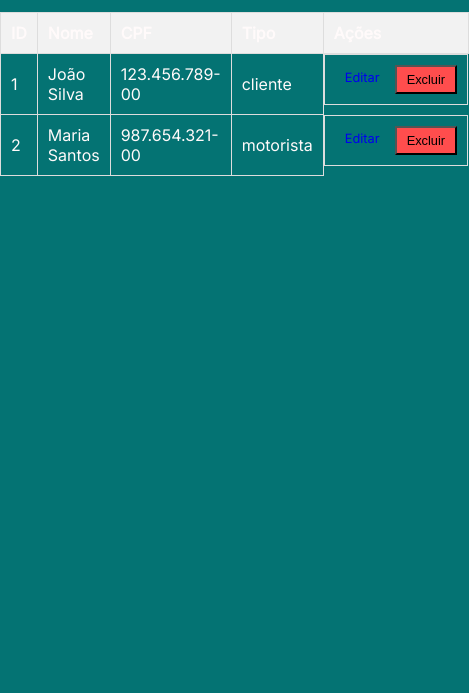
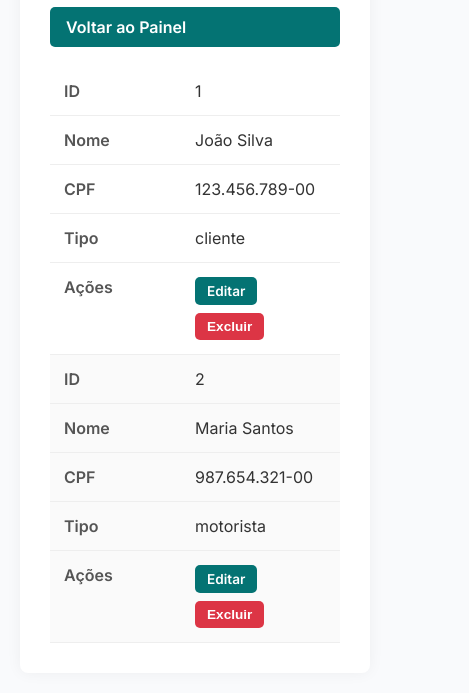
Before and after one commit to Rayanagmss/fluir, a plain HTML site: page app/templates/admin_usuarios.html in a window 390 px wide. Shown: the part 164-857 px from the top of the page, 469 px wide, since content can reach past the window. Drawn offline with Linux system fonts and the light colour scheme.

Commit message:
Update admin_usuarios.html

```diff
--- a/app/templates/admin_usuarios.html
+++ b/app/templates/admin_usuarios.html
@@ -1,35 +1,167 @@
-
 <!DOCTYPE html>
 <html lang="pt-br">
 <head>
     <meta charset="UTF-8">
     <meta name="viewport" content="width=device-width, initial-scale=1.0">
     <title>Gerenciar Usuários - Fluir</title>
-    <link rel="stylesheet" href="/static/css/style.css">
+    <link href="https://fonts.googleapis.com/css2?family=Inter:wght@400;600&display=swap" rel="stylesheet">
     <style>
+        :root {
+            --cor-primaria: #047373;
+            --cor-primaria-escura: #035c5c;
+            --cor-perigo: #dc3545;
+            --cor-perigo-hover: #a71d2a;
+            --cinza-claro: #f5f5f5;
+        }
+
+        * {
+            box-sizing: border-box;
+            margin: 0;
+            padding: 0;
+        }
+
+        body {
+            font-family: 'Inter', sans-serif;
+            background-color: #f9fafc;
+            color: #333;
+            padding: 20px;
+        }
+
+        .container {
+            max-width: 1100px;
+            margin: 0 auto;
+            background-color: #fff;
+            padding: 30px;
+            border-radius: 8px;
+            box-shadow: 0 0 15px rgba(0,0,0,0.05);
+        }
+
+        h1 {
+            margin-bottom: 25px;
+            font-size: 28px;
+            color: var(--cor-primaria);
+            border-bottom: 2px solid #eee;
+            padding-bottom: 10px;
+        }
+
+        .admin-actions {
+            margin-bottom: 20px;
+            display: flex;
+            gap: 10px;
+            flex-wrap: wrap;
+        }
+
+        .btn {
+            background-color: var(--cor-primaria);
+            color: #fff;
+            padding: 10px 16px;
+            text-decoration: none;
+            border-radius: 5px;
+            font-weight: 600;
+            transition: background-color 0.2s ease;
+            border: none;
+            cursor: pointer;
+            display: inline-block;
+        }
+
+        .btn:hover {
+            background-color: var(--cor-primaria-escura);
+        }
+
+        .btn-small {
+            padding: 6px 12px;
+            font-size: 0.85em;
+        }
+
+        .btn-danger {
+            background-color: var(--cor-perigo);
+        }
+
+        .btn-danger:hover {
+            background-color: var(--cor-perigo-hover);
+        }
+
         table {
             width: 100%;
             border-collapse: collapse;
-            margin: 20px 0;
+            margin-top: 20px;
         }
+
         th, td {
-            padding: 10px;
-            border: 1px solid #ddd;
+            padding: 14px;
             text-align: left;
+            border-bottom: 1px solid #e0e0e0;
         }
+
         th {
-            background-color: #f2f2f2;
+            background-color: var(--cinza-claro);
+            font-weight: 600;
         }
+
+        tbody tr:nth-child(even) {
+            background-color: #fafafa;
+        }
+
+        tbody tr:hover {
+            background-color: #f1f7ff;
+        }
+
         .actions {
             display: flex;
-            gap: 5px;
+            gap: 8px;
+            align-items: center;
         }
-        .btn-small {
-            padding: 5px 10px;
-            font-size: 0.8em;
+
+        form {
+            display: inline;
         }
-        .btn-danger {
-            background-color: #ff4d4d;
+
+        .flash-messages {
+            background-color: #d1f1f0;
+            color: var(--cor-primaria-escura);
+            border: 1px solid #b2e3e1;
+            padding: 12px 20px;
+            margin-bottom: 20px;
+            border-radius: 5px;
+        }
+
+        @media (max-width: 600px) {
+            .admin-actions {
+                flex-direction: column;
+            }
+
+            table, thead, tbody, th, td, tr {
+                display: block;
+            }
+
+            th {
+                position: absolute;
+                left: -9999px;
+                top: -9999px;
+            }
+
+            td {
+                position: relative;
+                padding-left: 50%;
+                border: none;
+                border-bottom: 1px solid #eee;
+            }
+
+            td:before {
+                position: absolute;
+                top: 14px;
+                left: 14px;
+                width: 45%;
+                white-space: nowrap;
+                font-weight: bold;
+                color: #555;
+                content: attr(data-label);
+            }
+
+            .actions {
+                flex-direction: column;
+                align-items: flex-start;
+            }
         }
     </style>
 </head>
@@ -45,7 +177,6 @@
             <a href="/admin/usuarios/adicionar" class="btn">Adicionar Novo Usuário</a>
             <a href="/admin/dashboard" class="btn">Voltar ao Painel</a>
         </div>
-
 
         <table>
             <thead>
@@ -64,7 +195,6 @@
     </div>
 
     <script>
-        // Substituir flash messages por JavaScript
         document.addEventListener('DOMContentLoaded', function() {
             const urlParams = new URLSearchParams(window.location.search);
             const mensagem = urlParams.get('msg');
@@ -77,12 +207,10 @@
                 mensagensDiv.style.display = 'block';
             }
 
-            // Carregar usuários (exemplo com dados estáticos - você pode fazer uma requisição AJAX)
             carregarUsuarios();
         });
 
         function carregarUsuarios() {
-            // Exemplo de dados estáticos - substitua por uma requisição AJAX real
             const usuarios = [
                 {id: 1, nome: 'João Silva', cpf: '123.456.789-00', tipo: 'cliente'},
                 {id: 2, nome: 'Maria Santos', cpf: '987.654.321-00', tipo: 'motorista'}
@@ -94,13 +222,13 @@
             usuarios.forEach(usuario => {
                 const tr = document.createElement('tr');
                 tr.innerHTML = `
-                    <td>${usuario.id}</td>
-                    <td>${usuario.nome}</td>
-                    <td>${usuario.cpf}</td>
-                    <td>${usuario.tipo}</td>
-                    <td class="actions">
+                    <td data-label="ID">${usuario.id}</td>
+                    <td data-label="Nome">${usuario.nome}</td>
+                    <td data-label="CPF">${usuario.cpf}</td>
+                    <td data-label="Tipo">${usuario.tipo}</td>
+                    <td class="actions" data-label="Ações">
                         <a href="/editar_usuario/${usuario.id}" class="btn btn-small">Editar</a>
-                        <form method="POST" action="/excluir_usuario/${usuario.id}" onsubmit="return confirm('Tem certeza que deseja excluir este usuário?');" style="display: inline;">
+                        <form method="POST" action="/excluir_usuario/${usuario.id}" onsubmit="return confirm('Tem certeza que deseja excluir este usuário?');">
                             <button type="submit" class="btn btn-small btn-danger">Excluir</button>
                         </form>
                     </td>
```
